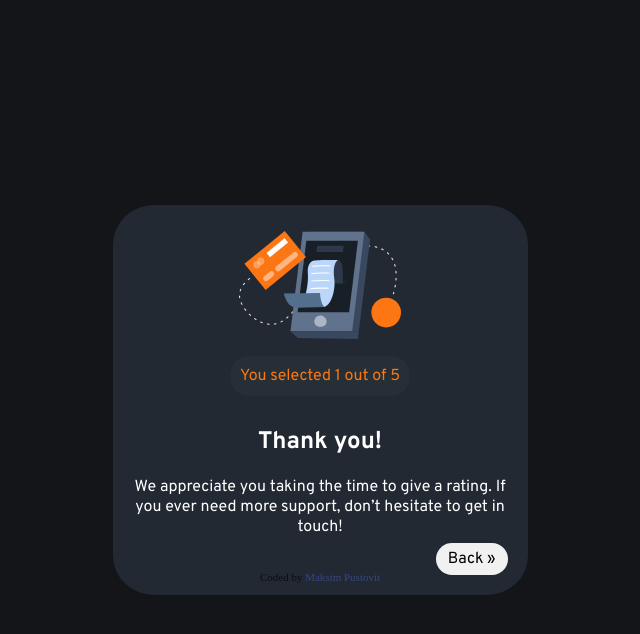
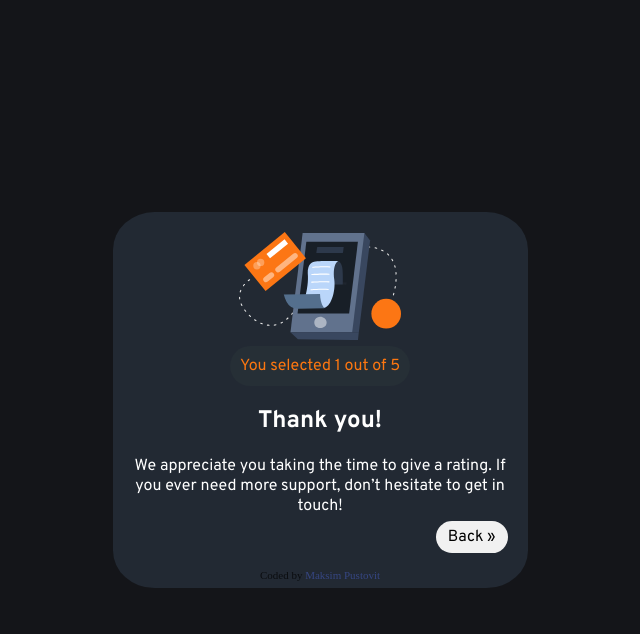
Before and after one commit to neza4to1993/evaluation-window-with-star, a website built with webpack: page src/index.html in a window 1280 px wide. Both pictures are taken after a click on the button "SUBMIT". Shown: the whole page, without its empty margins (320-960 px from the left). Built offline with nearby package versions, Linux system fonts and the light colour scheme.

Commit message:
add adaptive

```diff
--- a/src/style/style.scss
+++ b/src/style/style.scss
@@ -19,6 +19,7 @@ body{
 	padding: 15px;
 }
 .body__content{
+	padding: 5px;
 	position: absolute;
 	left: 0;
 	right: 0;
@@ -30,7 +31,7 @@ body{
 		flex-direction: column;
 		max-width: 375px;
 		background-color: #222933;
-		padding: 20px;
+		padding: 20px 20px 35px 20px;
 		border-radius: 10%;
 			.freedback__title {
 				color: #fff;
@@ -106,10 +107,9 @@ body{
 			font-family: 'Overpass', sans-serif;
 			font-weight: 400;
 			margin: auto;
-			width: 375px;
-			height: 350px;
+			max-width: 375px;
 			background-color: #222933;
-			padding: 20px;
+			padding: 20px 20px 35px 20px;
 			border-radius: 10%;
 			justify-content: center;
 			.feedbackout__header {
@@ -144,6 +144,7 @@ body{
 		  .previous {
 			background-color: #f1f1f1;
 			color: black;
+			margin: 5px 0px 0px 0px;
 		  }
 		}
 	}
```
